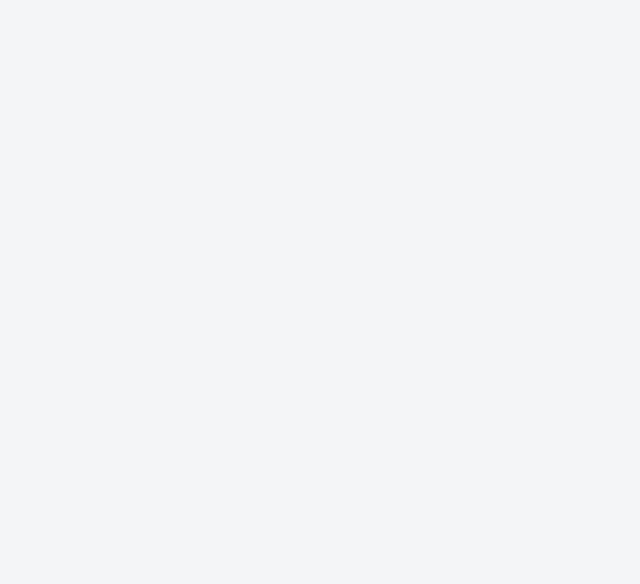
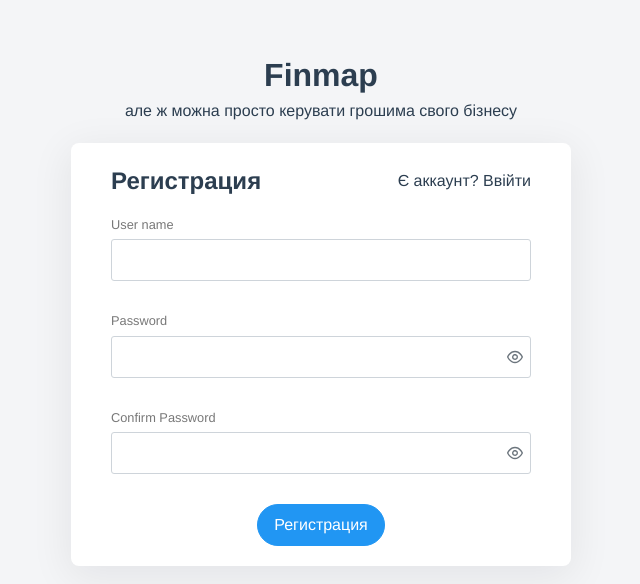
Before and after one commit to Kolya15/personal-finance-management_front, a Vue app: page /auth/registration in a window 1280 px wide. Before the commit this address had no page. Shown: the top 584 px of the page, without its empty margins (319-959 px from the left). Built offline with nearby package versions, Linux system fonts and the light colour scheme; no server answers.

Commit message:
+ added api + change auth layouts

```diff
--- a/package.json
+++ b/package.json
@@ -9,6 +9,7 @@
   },
   "dependencies": {
     "@mdi/font": "5.9.55",
+    "axios": "^0.21.4",
     "core-js": "^3.6.5",
     "primeicons": "^4.1.0",
     "primevue": "^3.3.5",
--- a/src/App.vue
+++ b/src/App.vue
@@ -9,10 +9,22 @@
 <script>
 import AuthLayout from "./layouts/AuthLayout";
 import MainLayout from "./layouts/MainLayout";
+import apiUrls from './api/apiUrls';
+import http from './api';
+
+import './style/reset.scss'
+
 export default {
     computed: {
-    layout(){
+        layout() {
             return (this.$route.meta.layout || 'AuthLayout')
+        }
+    },
+    provide() {
+        console.log(apiUrls)
+        return {
+            apiUrls,
+            http
         }
     },
     components: {
@@ -28,6 +40,7 @@
     margin: 0;
     padding: 0;
 }
+
 #app {
     font-family: Avenir, Helvetica, Arial, sans-serif;
     -webkit-font-smoothing: antialiased;
--- /dev/null
+++ b/src/api/apiUrls.js
@@ -0,0 +1,9 @@
+export default {
+    auth: {
+        registration: 'auth/registration',
+        login: 'auth/login'
+    },
+    users: {
+        get: '/user/all'
+    }
+}
--- a/src/api/index.js
+++ b/src/api/index.js
@@ -0,0 +1,7 @@
+import axios from 'axios'
+
+const HTTP = axios.create({
+    baseURL: process.env.VUE_APP_API_URL || '/',
+})
+
+export default HTTP
--- a/src/components/Authorization/Login.vue
+++ b/src/components/Authorization/Login.vue
@@ -37,7 +37,7 @@
 import Password from 'primevue/password';
 import Button from 'primevue/button';
 
-import {ref, reactive} from 'vue'
+import {inject, ref, reactive} from 'vue'
 
 export default {
     name: "Login",
@@ -73,8 +73,20 @@
 
         let isLogin = ref(true)
 
+        const apiUrls = inject('apiUrls')
+        const http = inject( 'http')
         const signIn = () => {
-            console.log(user)
+            if(isLogin.value) {
+                http.post(apiUrls.auth.login, {
+                    userName: user.name,
+                    password: user.password
+                })
+            } else {
+                http.post(apiUrls.auth.registration, {
+                    userName: newUser.name,
+                    password: newUser.password
+                })
+            }
         }
         const changeVisibleForm = () => isLogin.value = !isLogin.value
 
--- a/src/layouts/AuthLayout.vue
+++ b/src/layouts/AuthLayout.vue
@@ -1,5 +1,9 @@
 <template>
     <div class="auth-layout">
+        <div class="wrapper-title">
+            <h1 class="wrapper-title__title">Finmap</h1>
+            <p class="wrapper-title__subtitle">але ж можна просто керувати грошима свого бізнесу</p>
+        </div>
         <router-view/>
     </div>
 </template>
@@ -10,14 +14,25 @@
 }
 </script>
 
-<style scoped>
-
+<style scoped lang="scss">
 .auth-layout {
     background-color: #f4f5f7;
+    padding-top: 4%;
     height: 100vh;
     display: flex;
-  justify-content: center;
+    flex-direction: column;
     align-items: center;
+
+    .wrapper-title {
+        margin-bottom: 20px;
+        &__title {
+
+        }
+
+        &__subtitle {
+
+        }
+    }
 }
 
 </style>
--- a/src/router/index.js
+++ b/src/router/index.js
@@ -2,12 +2,30 @@
 
 const routes = [
   {
-    path: '/login',
-    name: 'login',
+    path: '/auth',
+    name: 'auth',
     meta: {
       layout: 'AuthLayout'
     },
-    component: () => import('../views/Authorization.vue')
+    component: () => import('../views/auth/Auth'),
+    children: [
+      {
+        path: 'login',
+        name: 'login',
+        meta: {
+          layout: 'AuthLayout'
+        },
+        component: () => import('../views/auth/login/Login')
+      },
+      {
+        path: 'registration',
+        name: 'registration',
+        meta: {
+          layout: 'AuthLayout'
+        },
+        component: () => import('../views/auth/registration/Registration')
+      },
+    ]
   },
   {
     path: '/main',
--- /dev/null
+++ b/src/style/reset.scss
@@ -0,0 +1,73 @@
+*,
+*::before,
+*::after {
+  box-sizing: border-box;
+}
+
+ul[class],
+ol[class] {
+  padding: 0;
+}
+
+body,
+h1,
+h2,
+h3,
+h4,
+p,
+ul[class],
+ol[class],
+li,
+figure,
+figcaption,
+blockquote,
+dl,
+dd {
+  margin: 0;
+}
+
+body {
+  min-height: 100vh;
+  scroll-behavior: smooth;
+  text-rendering: optimizeSpeed;
+  line-height: 1.5;
+}
+
+ul[class],
+ol[class] {
+  list-style: none;
+}
+
+a {
+  text-decoration: none;
+  color: inherit;
+}
+
+a:not([class]) {
+  text-decoration-skip-ink: auto;
+}
+
+img {
+  max-width: 100%;
+  display: block;
+}
+
+article > * + * {
+  margin-top: 1em;
+}
+
+input,
+button,
+textarea,
+select {
+  font: inherit;
+}
+
+@media (prefers-reduced-motion: reduce) {
+  * {
+    animation-duration: 0.01ms !important;
+    animation-iteration-count: 1 !important;
+    transition-duration: 0.01ms !important;
+    scroll-behavior: auto !important;
+  }
+}
--- /dev/null
+++ b/src/views/auth/Auth.vue
@@ -0,0 +1,34 @@
+<template>
+    <router-view/>
+</template>
+
+<script>
+export default {
+    name: "Auth"
+}
+</script>
+
+<style  lang="scss">
+
+.wrapper-form {
+    width: 500px;
+    padding: 20px 40px;
+    border-radius: 8px;
+    box-shadow: 0 9px 40px 3px rgb(0 11 34 / 7%);
+    background-color: #fff;
+
+    &__header {
+        display: flex;
+        justify-content: space-between;
+        align-items: center;
+        margin-bottom: 1em;
+        .form-header__title {
+
+        }
+
+        .form-header__subtitle {
+
+        }
+    }
+}
+</style>
--- /dev/null
+++ b/src/views/auth/login/Login.vue
@@ -0,0 +1,108 @@
+<template>
+    <div class="wrapper-form">
+        <div class="wrapper-form__header">
+            <h2 class="form-header__title">Войти</h2>
+            <router-link to="/auth/registration" class="form-header__subtitle">
+                Немає акаунту? Зареєструйтесь
+            </router-link>
+        </div>
+
+        <div class="login-form">
+            <div class="login-form__input">
+                <p class="label">User name</p>
+                <InputText type="text" v-model="user.name"/>
+            </div>
+            <div class="login-form__input login-form__input_password">
+                <p class="label">Password</p>
+                <Password v-model="user.password" toggleMask :feedback="false"/>
+            </div>
+        </div>
+        <Button label="Вход"  @click="signIn()" class="login-form__button p-button-rounded"/>
+    </div>
+
+</template>
+
+<script>
+import InputText from 'primevue/inputtext';
+import Password from 'primevue/password';
+import Button from 'primevue/button';
+
+import {inject, reactive} from 'vue'
+
+export default {
+    name: "Login",
+    components: {
+        InputText,
+        Password,
+        Button
+    },
+    setup() {
+        const user = reactive({
+            name: '',
+            password: ''
+        })
+
+
+        const errorList = {
+            email: {
+                show: false,
+                emailAlreadyTaken: 'Email already taken',
+            },
+            password: {
+                show: false,
+                passwordBeLessThan8: 'Password must be at least 8 characters',
+                passwordMismatch: 'Password mismatch'
+            }
+
+        }
+
+        const apiUrls = inject('apiUrls')
+        const http = inject( 'http')
+        const signIn = () => {
+            http.post(apiUrls.auth.login, {
+                userName: user.name,
+                password: user.password,
+            }).then((response) => {
+                console.log(response)
+            })
+        }
+
+        return {user, errorList,  signIn}
+    }
+}
+</script>
+
+<style lang="scss">
+
+.login-form {
+    &__input {
+        width: 100%;
+        margin-bottom: 30px;
+
+        .label{
+            display: flex;
+            margin-bottom: 5px;
+            font-size: 0.8em;
+            color: #787878;
+        }
+
+        input {
+            width: 100%;
+        }
+
+        .p-password {
+            width: 100% ;
+            input{
+                width: 100% ;
+            }
+        }
+    }
+
+    &__button {
+        margin-top: 20px;
+        width: 100%;
+
+    }
+}
+
+</style>
--- /dev/null
+++ b/src/views/auth/registration/Registration.vue
@@ -0,0 +1,111 @@
+<template>
+    <div class="wrapper-form">
+        <div class="wrapper-form__header">
+            <h2 class="form-header__title">Регистрация</h2>
+            <router-link to="/auth/login" class="form-header__subtitle">
+                Є аккаунт? Ввійти
+            </router-link>
+        </div>
+        <div>
+            <div class="registration-form__input">
+                <p class="label">User name</p>
+                <InputText type="text" v-model="newUser.name"/>
+            </div>
+            <div class="registration-form__input">
+                <p class="label">Password</p>
+                <Password v-model="newUser.password" toggleMask/>
+            </div>
+            <div class="registration-form__input p-input-icon-left">
+                <p class="label">Confirm Password</p>
+                <Password v-model="newUser.confirmPassword" toggleMask/>
+            </div>
+        </div>
+        <Button label="Регистрация"  @click="registration()" class="login-form__button p-button-rounded"/>
+    </div>
+
+</template>
+
+<script>
+import InputText from 'primevue/inputtext';
+import Password from 'primevue/password';
+import Button from 'primevue/button';
+
+import {inject, reactive} from 'vue'
+
+export default {
+    name: "Registration",
+    components: {
+        InputText,
+        Password,
+        Button
+    },
+    setup() {
+        const newUser = reactive({
+            name: '',
+            password: '',
+            confirmPassword: ''
+        })
+
+        const errorList = {
+            email: {
+                show: false,
+                emailAlreadyTaken: 'Email already taken',
+            },
+            password: {
+                show: false,
+                passwordBeLessThan8: 'Password must be at least 8 characters',
+                passwordMismatch: 'Password mismatch'
+            }
+
+        }
+
+        const apiUrls = inject('apiUrls')
+        const http = inject( 'http')
+        const registration = () => {
+            http.post(apiUrls.auth.registration, {
+                userName: newUser.name,
+                password: newUser.password,
+            }).then((response) => {
+                console.log(response)
+            })
+        }
+
+        return { errorList, newUser,  registration}
+    }
+}
+</script>
+
+<style lang="scss">
+
+.registration-form {
+    &__input {
+        width: 100%;
+        margin-bottom: 30px;
+
+        .label{
+            display: flex;
+            margin-bottom: 5px;
+            font-size: 0.8em;
+            color: #787878;
+        }
+
+        input {
+            width: 100%;
+        }
+
+        .p-password {
+            width: 100% ;
+            input{
+                width: 100% ;
+            }
+        }
+    }
+
+    &__button {
+        margin-top: 20px;
+        width: 100%;
+
+    }
+}
+
+</style>
```
Also changed, not shown: src/main.js (line endings or trailing spaces), 1 other file (tests, documents, lock files or other folders). Lines whose indentation alone changed are shown as unchanged.
